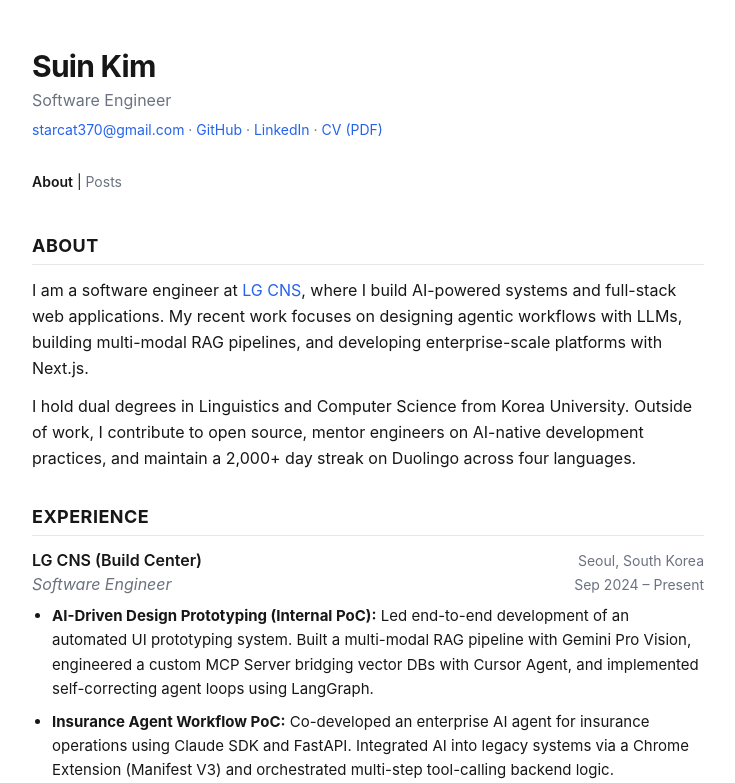
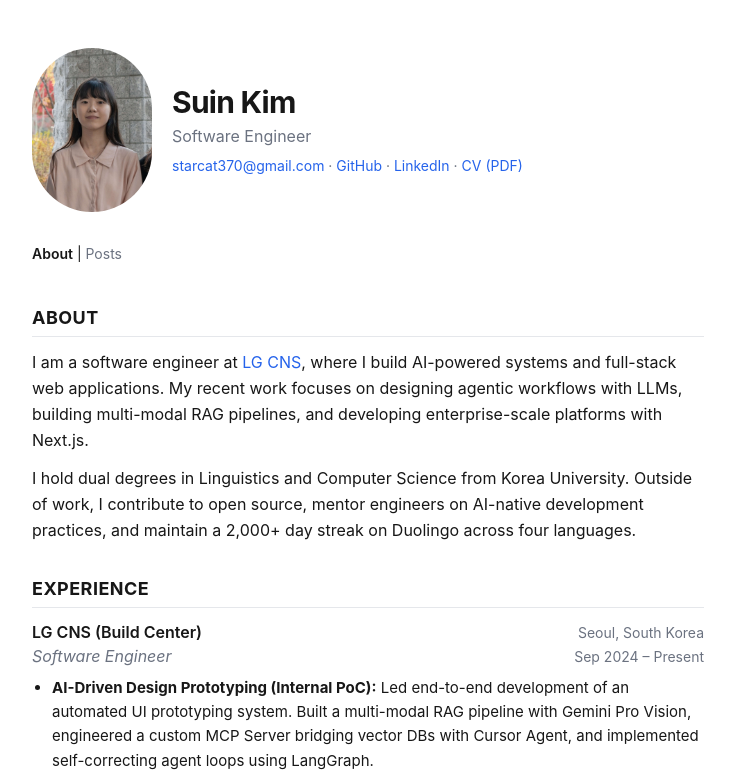
Before and after one commit to starcat37/suinkim, a Next.js app: page / in a window 1280 px wide. Shown: the top 783 px of the page, without its empty margins (272-1007 px from the left). Built offline with nearby package versions, Linux system fonts and the light colour scheme.

Commit message:
feat: add profile photo to header
Co-Authored-By: Claude Opus 4.6 <noreply@anthropic.com>

```diff
--- a/src/components/Header.tsx
+++ b/src/components/Header.tsx
@@ -1,6 +1,17 @@
+import Image from "next/image";
+
 export default function Header() {
   return (
-    <header className="mb-8">
+    <header className="mb-8 flex items-center gap-5">
+      <Image
+        src="/profile-natural.jpg"
+        alt="Suin Kim"
+        width={120}
+        height={120}
+        className="rounded-full object-cover"
+        priority
+      />
+      <div>
         <h1 className="text-3xl font-bold tracking-tight">Suin Kim</h1>
         <p className="mt-1 text-muted">Software Engineer</p>
         <p className="mt-2 text-sm text-muted">
@@ -18,6 +29,7 @@ export default function Header() {
             CV (PDF)
           </a>
         </p>
+      </div>
     </header>
   );
 }
```
Also changed, not shown: public/profile-natural.jpg (added). Lines whose indentation alone changed are shown as unchanged.
